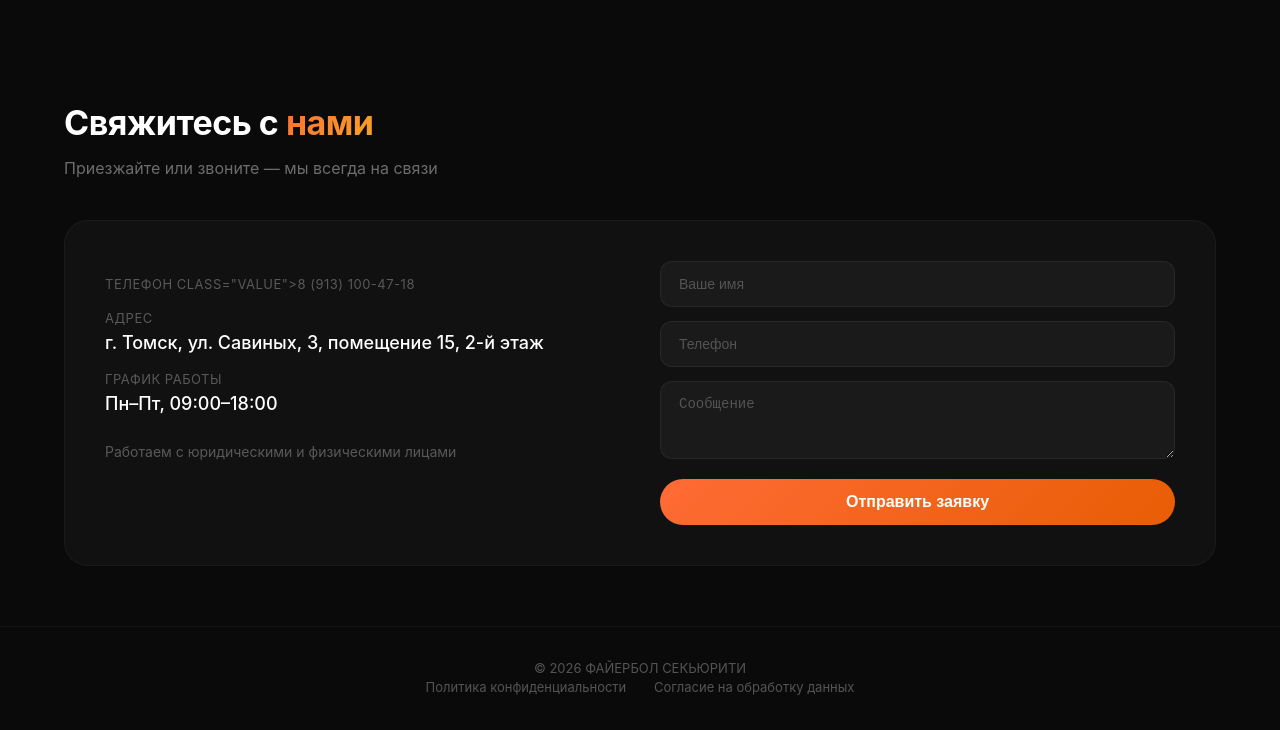
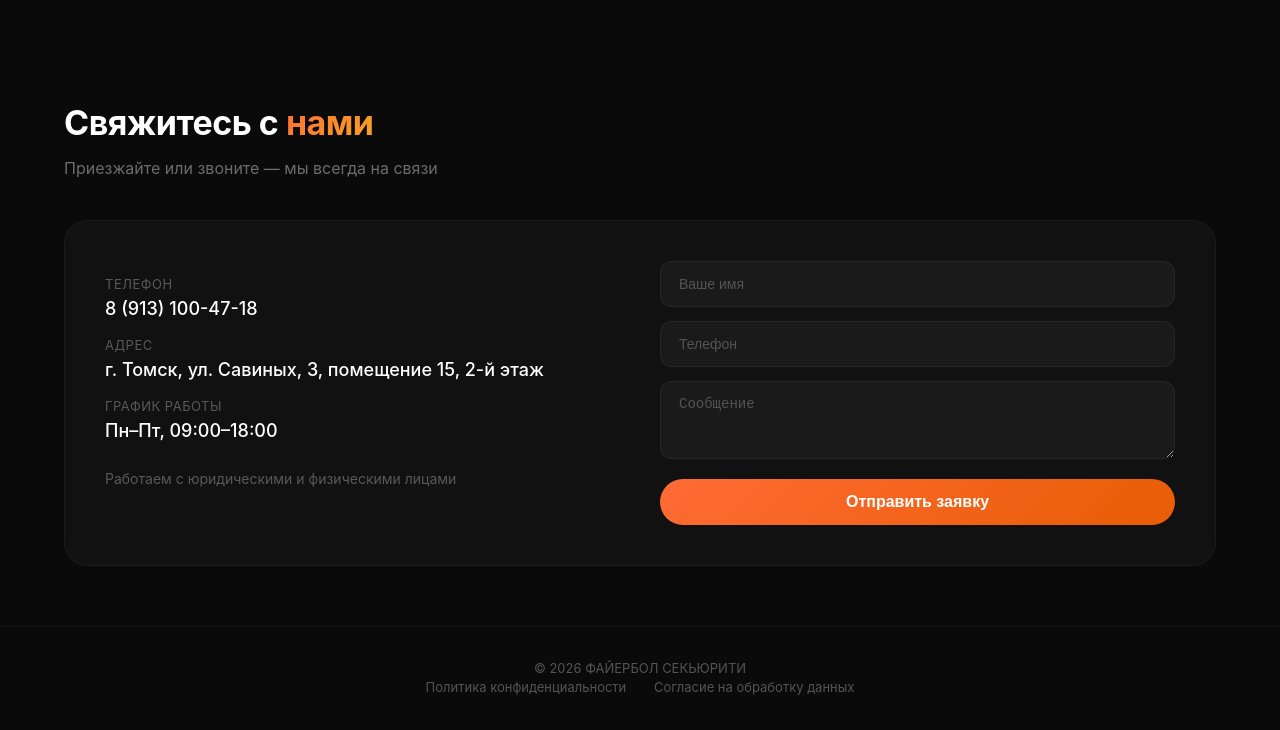
Before and after one commit to fireballsec/fireballsec, a plain HTML site: page index.html in a window 1280 px wide. Shown: the part 1811-2541 px from the top of the page. Drawn offline with Linux system fonts and the light colour scheme.

Commit message:
index.html

```diff
--- a/index.html
+++ b/index.html
@@ -383,7 +383,7 @@
         <div class="section-sub">Приезжайте или звоните — мы всегда на связи</div>
         <div class="contact-wrap">
             <div class="contact-info">
-                <p><span class="label">Телефон class="value">8 (913) 100-47-18</span></p>
+                <p><span class="label">Телефон</span><br><span class="value">8 (913) 100-47-18</span></p>
                 <p><span class="label">Адрес</span><br><span class="value">г. Томск, ул. Савиных, 3, помещение 15, 2-й этаж</span></p>
                 <p><span class="label">График работы</span><br><span class="value">Пн–Пт, 09:00–18:00</span></p>
                 <p style="margin-top:24px; color:rgba(255,255,255,0.3); font-size:14px;">Работаем с юридическими и физическими лицами</p>
```
